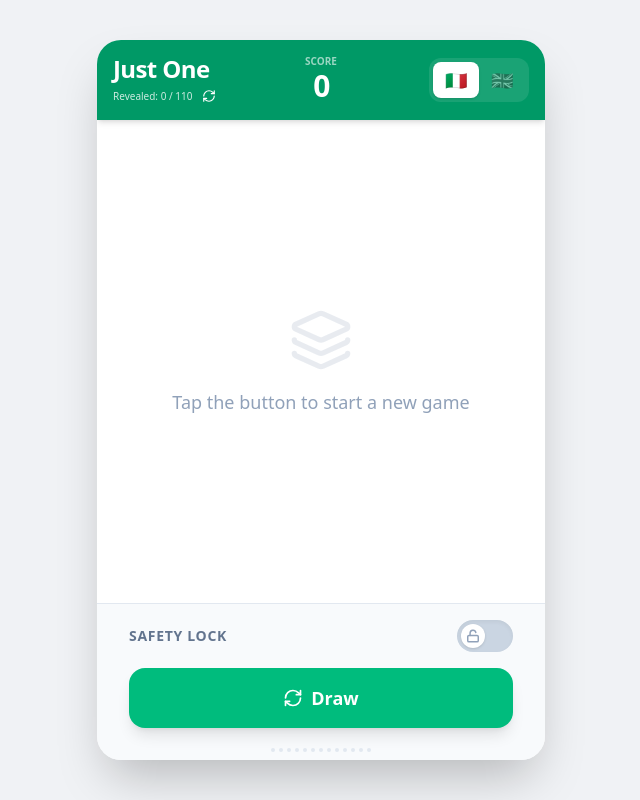
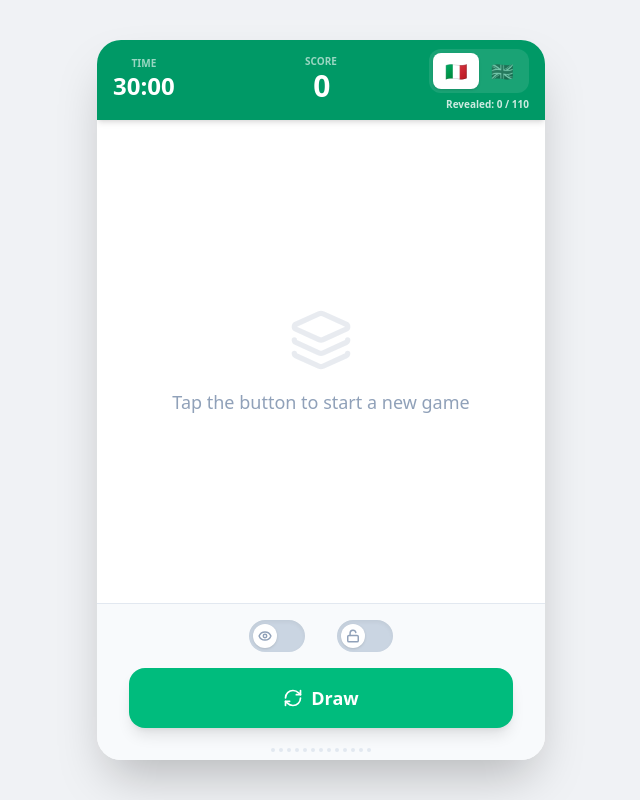
Before and after one commit to Newspada/just-one-it, a React (Vite) app: page / in a window 1280 px wide. Shown: the whole page, without its empty margins (319-959 px from the left). Built offline with nearby package versions, Linux system fonts and the light colour scheme.

Commit message:
feat: Add blur/unblur functionality for items
Introduces a new feature to blur and unblur items in the Just One app. This allows users to hide the current item temporarily for strategic play or review. Also includes UI elements for toggling this feature.

```diff
--- a/src/App.tsx
+++ b/src/App.tsx
@@ -4,7 +4,7 @@
  */
 
 import React, { useState, useEffect, useCallback } from 'react';
-import { Lock, Unlock, RefreshCw, Layers, Trophy, CheckCircle2, XCircle, MinusCircle } from 'lucide-react';
+import { Lock, Unlock, RefreshCw, Layers, Trophy, CheckCircle2, XCircle, MinusCircle, Eye, EyeOff } from 'lucide-react';
 import { motion, AnimatePresence } from 'motion/react';
 import confetti from 'canvas-confetti';
 
@@ -269,6 +269,7 @@
   const [revealedCount, setRevealedCount] = useState(0);
   const [currentItem, setCurrentItem] = useState<Item | null>(null);
   const [isLocked, setIsLocked] = useState(false);
+  const [isBlurred, setIsBlurred] = useState(false);
   const [history, setHistory] = useState<HistoryItem[]>([]);
   const [totalScore, setTotalScore] = useState(0);
   const [isAwaitingScore, setIsAwaitingScore] = useState(false);
@@ -277,6 +278,8 @@
   const [showEn, setShowEn] = useState(false);
   const [showIt, setShowIt] = useState(true);
   const [selectedWordIndex, setSelectedWordIndex] = useState<number | null>(null);
+  const [timeLeft, setTimeLeft] = useState(30 * 60); // 30 minutes in seconds
+  const [isTimerActive, setIsTimerActive] = useState(false);
 
   // Initialize pool
   const initializePool = useCallback(() => {
@@ -289,7 +292,26 @@
     setIsAwaitingScore(false);
     setShowSummary(false);
     setSelectedWordIndex(null);
+    setTimeLeft(30 * 60);
+    setIsTimerActive(false);
   }, []);
+
+  // Timer logic
+  useEffect(() => {
+    if (!isTimerActive || timeLeft <= 0) return;
+
+    const timer = setInterval(() => {
+      setTimeLeft((prev) => Math.max(0, prev - 1));
+    }, 1000);
+
+    return () => clearInterval(timer);
+  }, [isTimerActive, timeLeft]);
+
+  const formatTime = (seconds: number) => {
+    const mins = Math.floor(seconds / 60);
+    const secs = seconds % 60;
+    return `${mins.toString().padStart(2, '0')}:${secs.toString().padStart(2, '0')}`;
+  };
 
   useEffect(() => {
     initializePool();
@@ -320,6 +342,7 @@
     setIsLocked(true);
     setIsAwaitingScore(true);
     setSelectedWordIndex(null);
+    setIsTimerActive(true);
   };
 
   const handleScore = (score: number) => {
@@ -388,6 +411,8 @@
     setTotalScore(0);
     setCurrentItem(null);
     setIsLocked(false);
+    setTimeLeft(30 * 60);
+    setIsTimerActive(false);
   };
 
   const toggleLock = () => {
@@ -462,24 +487,12 @@
       <div className="w-full max-w-md bg-white rounded-3xl shadow-2xl overflow-hidden flex flex-col h-[90vh] max-h-[850px] relative">
 
         {/* Header */}
-        <div className="bg-emerald-600 p-4 text-white flex justify-between items-center shadow-md relative h-20">
-          {/* Left: Title and Counter */}
-          <div className="flex flex-col z-10">
-            <h1 className="text-2xl font-bold tracking-tight">Just One</h1>
-            <div className="flex items-center gap-1.5">
-              <p className="text-[10px] opacity-80">Revealed: {revealedCount} / {STATIC_ITEMS.length}</p>
-              <button
-                onClick={initializePool}
-                disabled={isLocked}
-                className={`p-1 rounded-full transition-colors ${
-                  isLocked
-                    ? 'opacity-40 cursor-not-allowed'
-                    : 'hover:bg-emerald-700'
-                }`}
-                title="Reset Pool"
-              >
-                <RefreshCw size={14} />
-              </button>
+        <div className={`${timeLeft <= 0 ? 'bg-rose-600' : 'bg-emerald-600'} p-4 text-white flex justify-between items-center shadow-md relative h-20 transition-colors duration-500`}>
+          {/* Left: Timer */}
+          <div className="flex flex-col items-center z-10 min-w-[60px]">
+            <span className="text-[10px] uppercase font-bold opacity-60 leading-none mb-0.5">Time</span>
+            <div className={`text-2xl font-bold ${timeLeft <= 60 && timeLeft > 0 ? 'animate-pulse text-rose-200' : ''}`}>
+              {formatTime(timeLeft)}
             </div>
           </div>
 
@@ -491,8 +504,9 @@
             </div>
           </div>
 
-          {/* Right: Language Toggle */}
-          <div className="flex bg-white/10 p-1 rounded-xl z-10">
+          {/* Right: Language Toggle and Counter */}
+          <div className="flex flex-col items-end z-10">
+            <div className="flex bg-white/10 p-1 rounded-xl mb-1">
               <button
                 onClick={() => {
                   if (showIt && !showEn) return;
@@ -514,6 +528,8 @@
                 🇬🇧
               </button>
             </div>
+            <p className="text-[10px] font-bold opacity-80">Revealed: {revealedCount} / {STATIC_ITEMS.length}</p>
+          </div>
         </div>
 
         {/* Main Content Area */}
@@ -525,7 +541,7 @@
                 initial={{ opacity: 0, scale: 0.8, y: 20 }}
                 animate={{ opacity: 1, scale: 1, y: 0 }}
                 exit={{ opacity: 0, scale: 1.1, y: -20 }}
-                className="w-full min-h-[420px] bg-white border-2 border-emerald-100 rounded-2xl shadow-xl flex flex-col items-center justify-center p-4 text-center gap-2 sm:gap-3"
+                className={`w-full min-h-[420px] bg-white border-2 border-emerald-100 rounded-2xl shadow-xl flex flex-col items-center justify-center p-4 text-center gap-2 sm:gap-3 transition-all duration-300 ${isBlurred ? 'blur-md select-none' : ''}`}
                 id="item-card"
               >
                 <div className="text-emerald-500 mb-1 flex items-center gap-2">
@@ -568,16 +584,35 @@
 
         {/* Controls */}
         <div className="pt-4 px-8 pb-8 bg-slate-50 border-t border-slate-200 flex flex-col gap-4">
-          <div className="flex items-center justify-between">
-            <span className="text-sm font-semibold text-slate-500 uppercase tracking-wider">
-              Safety Lock
+          <div className="flex items-center justify-center gap-8">
+            <button
+              onClick={() => setIsBlurred(!isBlurred)}
+              className={`relative inline-flex h-8 w-14 items-center rounded-full transition-colors focus:outline-none shadow-inner ${
+                isBlurred ? 'bg-emerald-500' : 'bg-slate-300'
+              }`}
+              id="blur-toggle"
+              title={isBlurred ? "Show content" : "Hide content"}
+            >
+              <span
+                className={`flex h-6 w-6 transform items-center justify-center rounded-full bg-white shadow-sm transition-transform ${
+                  isBlurred ? 'translate-x-7' : 'translate-x-1'
+                }`}
+              >
+                {isBlurred ? (
+                  <EyeOff size={14} strokeWidth={2.5} className="text-emerald-500" />
+                ) : (
+                  <Eye size={14} strokeWidth={2.5} className="text-slate-400" />
+                )}
               </span>
+            </button>
+
             <button
               onClick={toggleLock}
               className={`relative inline-flex h-8 w-14 items-center rounded-full transition-colors focus:outline-none shadow-inner ${
                 isLocked ? 'bg-rose-500' : 'bg-slate-300'
               }`}
               id="lock-toggle"
+              title={isLocked ? "Unlock controls" : "Lock controls"}
             >
               <span
                 className={`flex h-6 w-6 transform items-center justify-center rounded-full bg-white shadow-sm transition-transform ${
```
Lines whose indentation alone changed are shown as unchanged.
